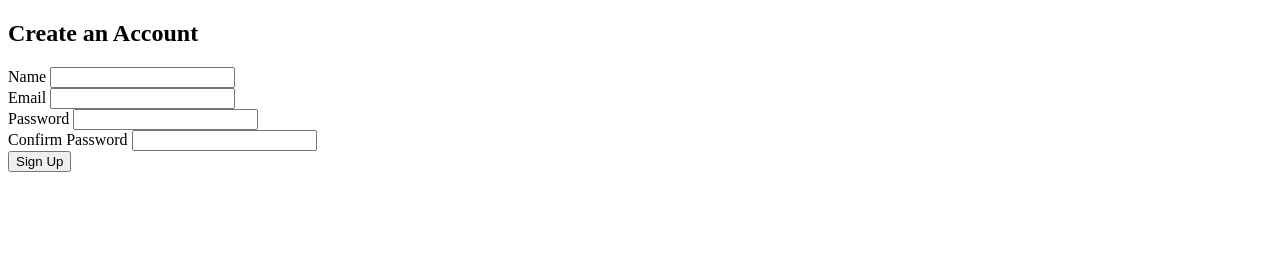
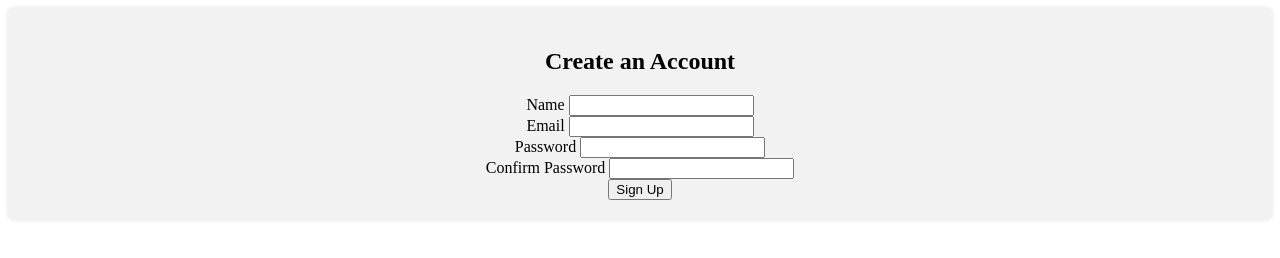
Before and after one commit to reipared/sign_up_form, a plain HTML site: page index.html in a window 1280 px wide. Drawn offline with Linux system fonts and the light colour scheme.

Commit message:
Start CSS

```diff
--- a/styles/styles.scss
+++ b/styles/styles.scss
@@ -0,0 +1,9 @@
+.signup-form {
+	display: flex;
+	flex-direction: column;
+	align-items: center;
+	background-color: #f2f2f2;
+	padding: 20px;
+	border-radius: 5px;
+	box-shadow: 0 0 5px rgba(0, 0, 0, 0.1);
+}
```
Also changed, not shown: styles/styles.css, 1 other file.
